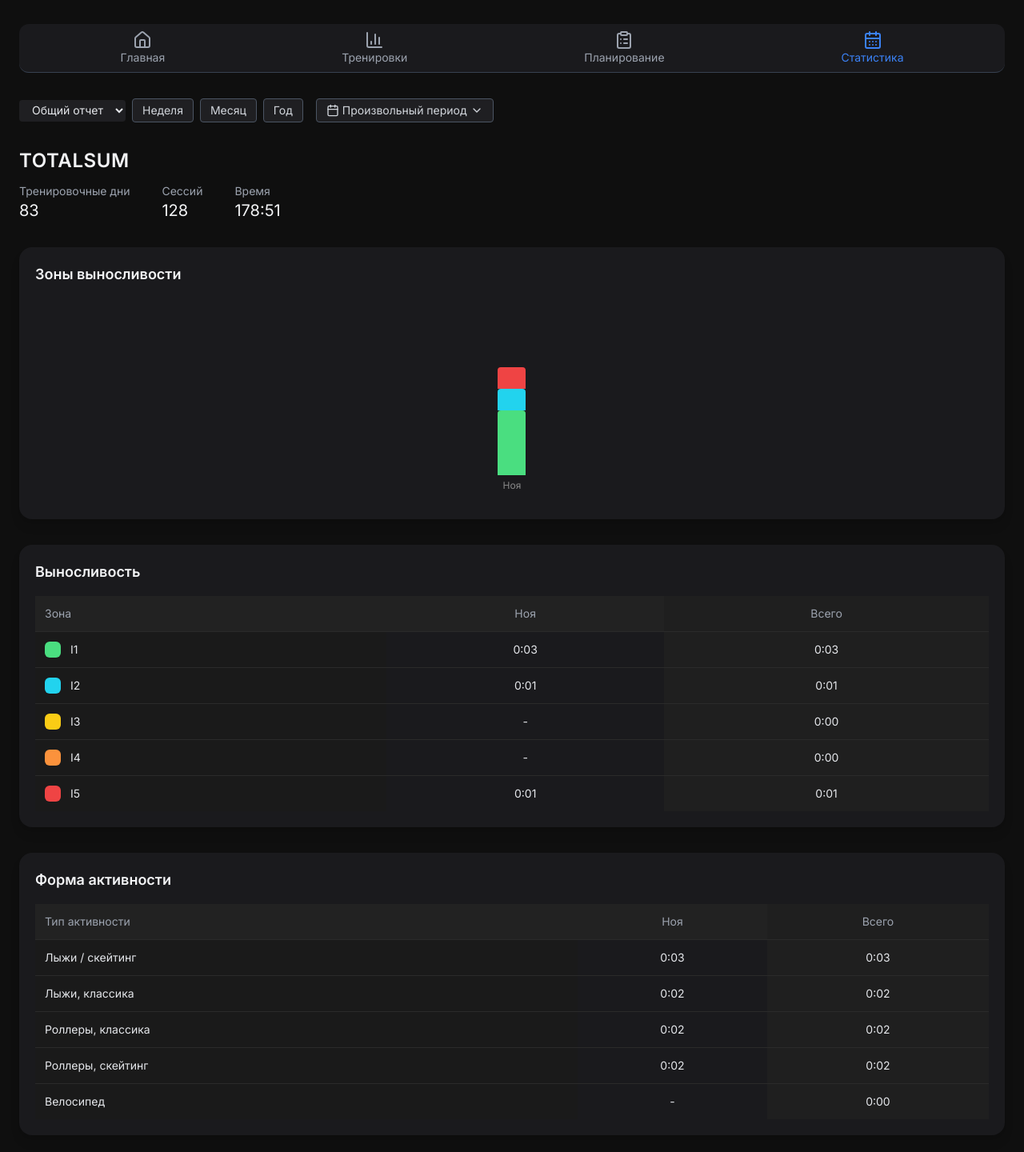
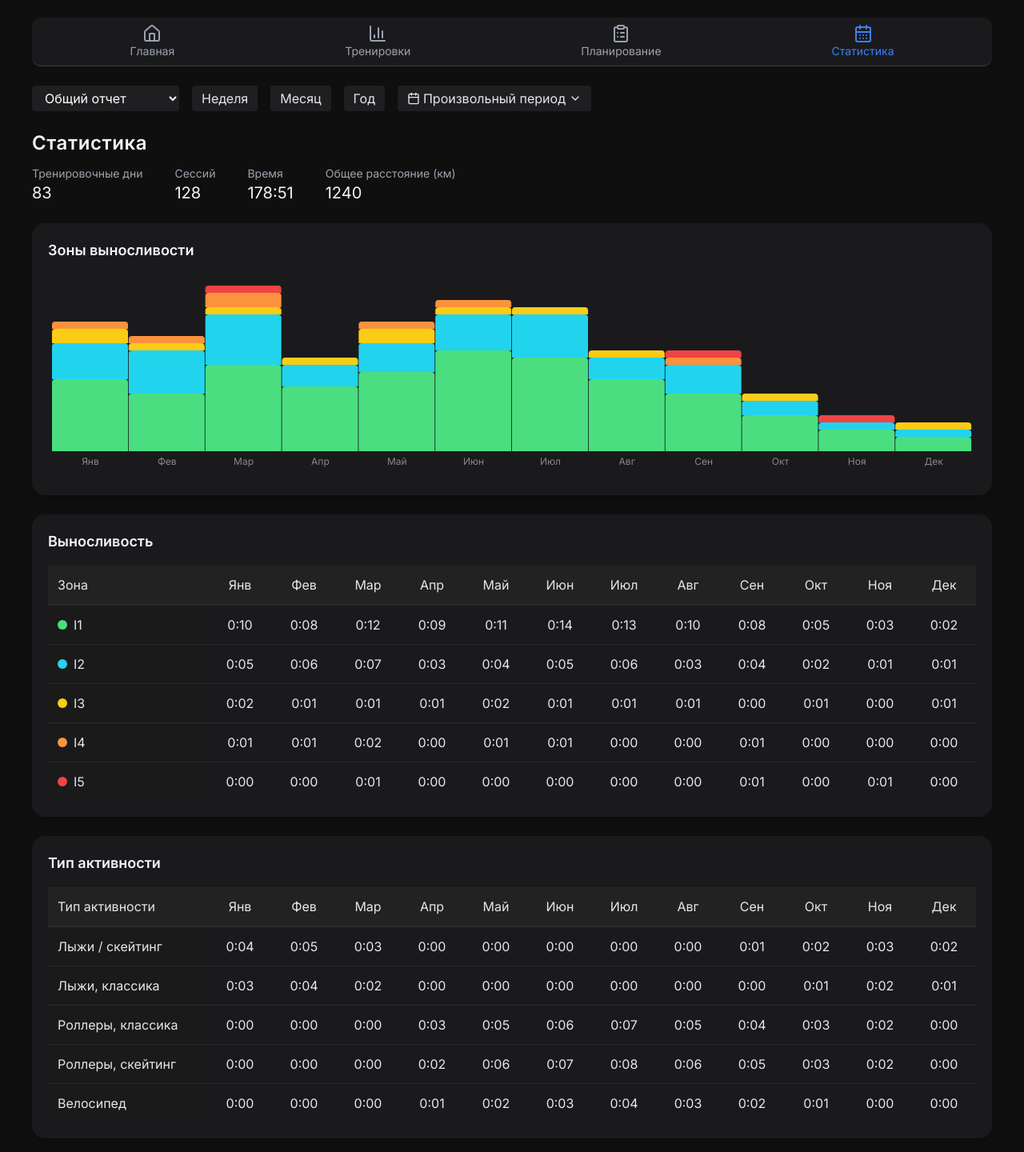
Before and after one commit to mbaliabin/dagbook-test, a React (Vite) app in the folder fasx-frontend/: page /statistics in a window 1280 px wide. Shown: the part 90-1530 px from the top of the page at 80% size. Built offline with nearby package versions, Linux system fonts and the light colour scheme.

Commit message:
Доработка StatisticsPage.tsx 373

```diff
--- a/fasx-frontend/src/pages/StatisticsPage.tsx
+++ b/fasx-frontend/src/pages/StatisticsPage.tsx
@@ -1,6 +1,7 @@
-import React from "react";
+import React, { useRef } from "react";
 import { useNavigate, useLocation } from "react-router-dom";
 import dayjs from "dayjs";
+import weekOfYear from "dayjs/plugin/weekOfYear";
 import "dayjs/locale/ru";
 import {
   Home,
@@ -24,6 +25,7 @@ import { ru } from "date-fns/locale";
 import "react-date-range/dist/styles.css";
 import "react-date-range/dist/theme/default.css";
 
+dayjs.extend(weekOfYear);
 dayjs.locale("ru");
 
 export default function StatsPage() {
@@ -32,18 +34,18 @@ export default function StatsPage() {
 
   const [name] = React.useState("Пользователь");
   const [reportType, setReportType] = React.useState("Общий отчет");
-  const [startPeriod, setStartPeriod] = React.useState(
-    dayjs().startOf("month").toDate()
-  );
-  const [endPeriod, setEndPeriod] = React.useState(
-    dayjs().endOf("month").toDate()
-  );
+  const [periodType, setPeriodType] = React.useState<"week" | "month" | "year" | "custom">("year");
+  const [dateRange, setDateRange] = React.useState<{ startDate: Date; endDate: Date }>({
+    startDate: dayjs("2025-01-01").toDate(),
+    endDate: dayjs("2025-12-31").toDate(),
+  });
   const [showDateRangePicker, setShowDateRangePicker] = React.useState(false);
 
   const totals = {
     trainingDays: 83,
     sessions: 128,
     time: "178:51",
+    distance: 1240,
   };
 
   const months = ["Янв","Фев","Мар","Апр","Май","Июн","Июл","Авг","Сен","Окт","Ноя","Дек"];
@@ -64,26 +66,117 @@ export default function StatsPage() {
     { type: "Велосипед", months: [0,0,0,1,2,3,4,3,2,1,0,0] },
   ];
 
+  const distanceByType = [
+    { type: "Лыжи / скейтинг", distance: [40,35,50,30,45,30,40,0,0,0,0,0] },
+    { type: "Лыжи, классика", distance: [60,50,55,40,50,45,50,0,0,0,0,0] },
+    { type: "Роллеры, классика", distance: [30,25,35,20,30,25,30,0,0,0,0,0] },
+    { type: "Роллеры, скейтинг", distance: [25,20,30,15,25,20,25,0,0,0,0,0] },
+    { type: "Велосипед", distance: [100,80,120,70,90,80,100,0,0,0,0,0] },
+  ];
+
   const formatTime = (minutes: number) => {
     const h = Math.floor(minutes / 60);
     const m = minutes % 60;
-    return `${h}:${m.toString().padStart(2, "0")}`;
+    return `${h}:${m.toString().padStart(2,"0")}`;
   };
 
-  const startMonth = dayjs(startPeriod).month();
-  const endMonth = dayjs(endPeriod).month();
+  const computeWeekColumns = () => {
+    const start = dayjs().startOf("year");
+    const end = dayjs().endOf("year");
+    const weeks: string[] = [];
+    let current = start.startOf("week");
+    while (current.isBefore(end)) {
+      weeks.push(`W${current.week()}`);
+      current = current.add(1,"week");
+    }
+    return weeks;
+  };
 
-  const filteredMonths = months.slice(startMonth, endMonth + 1);
-  const filteredEnduranceZones = enduranceZones.map((zone) => ({
-    ...zone,
-    months: zone.months.slice(startMonth, endMonth + 1),
-    total: zone.months.slice(startMonth, endMonth + 1).reduce((a,b) => a+b, 0),
-  }));
-  const filteredMovementTypes = movementTypes.map((m) => ({
-    ...m,
-    months: m.months.slice(startMonth, endMonth + 1),
-    total: m.months.slice(startMonth, endMonth + 1).reduce((a,b) => a+b, 0),
-  }));
+  const computeMonthColumns = () => months;
+
+  const computeCustomColumns = () => {
+    const start = dayjs(dateRange.startDate);
+    const end = dayjs(dateRange.endDate);
+    const result: string[] = [];
+    let current = start.startOf("day");
+    while (current.isBefore(end) || current.isSame(end, "day")) {
+      result.push(current.format("DD MMM"));
+      current = current.add(1, "day");
+    }
+    return result;
+  };
+
+  const computeColumns = () => {
+    if (periodType === "week") return computeWeekColumns();
+    if (periodType === "month") return computeMonthColumns();
+    if (periodType === "year") return computeMonthColumns();
+    if (periodType === "custom") return computeCustomColumns();
+    return months;
+  };
+
+  const filteredMonths = computeColumns();
+
+  const filteredEnduranceZones = enduranceZones.map((z) => {
+    const slice = z.months.slice(0, filteredMonths.length);
+    return { ...z, months: slice, total: slice.reduce((a,b)=>a+b,0) };
+  });
+
+  const filteredMovementTypes = movementTypes.map((m) => {
+    const slice = m.months.slice(0, filteredMonths.length);
+    return { ...m, months: slice, total: slice.reduce((a,b)=>a+b,0) };
+  });
+
+  const filteredDistanceTypes = distanceByType.map((d) => {
+    const slice = d.distance.slice(0, filteredMonths.length);
+    return { type: d.type, months: slice, total: slice.reduce((a,b)=>a+b,0) };
+  });
+
+  const scrollRefs = [useRef<HTMLDivElement>(null), useRef<HTMLDivElement>(null)];
+
+  const handleScroll = (e: React.UIEvent<HTMLDivElement>, index: number) => {
+    const scrollLeft = e.currentTarget.scrollLeft;
+    scrollRefs.forEach((ref,i)=>{ if(i!==index && ref.current) ref.current.scrollLeft = scrollLeft; });
+  };
+
+  const TableSection: React.FC<{ table:any; index:number }> = ({ table,index }) => {
+    const colWidth = 80;
+    const leftWidth = 200;
+    const totalWidth = 80;
+    const minWidth = Math.max(1000, filteredMonths.length*colWidth + leftWidth + totalWidth);
+
+    return (
+      <div className="bg-[#1a1a1d] p-5 rounded-2xl shadow-lg">
+        <h2 className="text-lg font-semibold text-gray-100 mb-4">{table.title}</h2>
+        <div ref={scrollRefs[index]} className="overflow-x-auto" onScroll={e=>handleScroll(e,index)}>
+          <div style={{minWidth}} className="transition-all">
+            <div className="flex bg-[#222] border-b border-[#2a2a2a] sticky top-0 z-10">
+              <div className="p-3 font-medium sticky left-0 bg-[#222] z-20" style={{width:leftWidth}}>
+                {table.title==="Выносливость"?"Зона":table.title==="Тип активности"?"Тип активности":"Вид"}
+              </div>
+              {filteredMonths.map((m,idx)=><div key={idx} className="p-3 text-center flex-none font-medium" style={{width:colWidth}}>{m}</div>)}
+              <div className="p-3 text-center font-medium bg-[#1f1f1f] flex-none" style={{width:totalWidth}}>Всего</div>
+            </div>
+            <div>
+              {table.data.map((row:any,j:number)=>(
+                <div key={j} className="flex border-t border-[#2a2a2a] hover:bg-[#252525]/60 transition">
+                  <div className="p-3 sticky left-0 bg-[#1a1a1a] z-10 flex items-center gap-2" style={{width:leftWidth}}>
+                    {row.color && <span className="inline-block w-3 h-3 rounded-full" style={{backgroundColor: row.color}}/>}
+                    <div className="truncate">{row.param || row.type}</div>
+                  </div>
+                  {row.months.map((val:number,k:number)=><div key={k} className="p-3 text-center flex-none" style={{width:colWidth}}>
+                    {table.title==="Выносливость"?formatTime(val):table.title==="Тип активности"?formatTime(val):val}
+                  </div>)}
+                  <div className="p-3 text-center bg-[#1f1f1f] flex-none" style={{width:totalWidth}}>
+                    {row.total}
+                  </div>
+                </div>
+              ))}
+            </div>
+          </div>
+        </div>
+      </div>
+    );
+  };
 
   const handleLogout = () => {
     localStorage.removeItem("token");
@@ -91,200 +184,141 @@ export default function StatsPage() {
   };
 
   const menuItems = [
-    { label: "Главная", icon: Home, path: "/daily" },
-    { label: "Тренировки", icon: BarChart3, path: "/profile" },
-    { label: "Планирование", icon: ClipboardList, path: "/planning" },
-    { label: "Статистика", icon: CalendarDays, path: "/statistics" },
+    { label:"Главная", icon:Home, path:"/daily" },
+    { label:"Тренировки", icon:BarChart3, path:"/profile" },
+    { label:"Планирование", icon:ClipboardList, path:"/planning" },
+    { label:"Статистика", icon:CalendarDays, path:"/statistics" },
   ];
 
-  const setWeek = () => {
-    setStartPeriod(dayjs().startOf("isoWeek").toDate());
-    setEndPeriod(dayjs().endOf("isoWeek").toDate());
+  const distanceColors: Record<string,string> = {
+    "Лыжи / скейтинг":"#4ade80",
+    "Лыжи, классика":"#22d3ee",
+    "Роллеры, классика":"#facc15",
+    "Роллеры, скейтинг":"#fb923c",
+    "Велосипед":"#3b82f6",
   };
-  const setMonth = () => {
-    setStartPeriod(dayjs().startOf("month").toDate());
-    setEndPeriod(dayjs().endOf("month").toDate());
-  };
-  const setYear = () => {
-    setStartPeriod(dayjs().startOf("year").toDate());
-    setEndPeriod(dayjs().endOf("year").toDate());
-  };
+
+  const activeDistanceTypes = filteredDistanceTypes.filter(t=>t.months.some(v=>v>0)).map(t=>t.type);
 
   return (
     <div className="min-h-screen bg-[#0f0f0f] text-gray-200 p-6 w-full">
-      <div className="space-y-8 max-w-[1600px] mx-auto">
+      <div className="max-w-[1600px] mx-auto space-y-6 px-4">
 
-        {/* Header */}
+        {/* HEADER */}
         <div className="flex flex-col md:flex-row md:items-center md:justify-between gap-4 mb-4 w-full">
           <div className="flex items-center space-x-4">
-            <img src="/profile.jpg" alt="Avatar" className="w-16 h-16 rounded-full object-cover" />
+            <img src="/profile.jpg" alt="Avatar" className="w-16 h-16 rounded-full object-cover"/>
             <h1 className="text-2xl font-bold text-white">{name}</h1>
           </div>
           <div className="flex items-center space-x-2 flex-wrap">
             <button className="bg-blue-600 hover:bg-blue-700 text-white text-sm px-3 py-1 rounded flex items-center">
-              <Plus className="w-4 h-4 mr-1" /> Добавить тренировку
+              <Plus className="w-4 h-4 mr-1"/> Добавить тренировку
             </button>
             <button onClick={handleLogout} className="bg-blue-600 hover:bg-blue-700 text-white text-sm px-3 py-1 rounded flex items-center">
-              <LogOut className="w-4 h-4 mr-1" /> Выйти
+              <LogOut className="w-4 h-4 mr-1"/> Выйти
             </button>
           </div>
         </div>
 
-        {/* Верхнее меню */}
+        {/* MENU */}
         <div className="flex justify-around bg-[#1a1a1d] border-b border-gray-700 py-2 px-4 rounded-xl mb-6">
-          {menuItems.map((item) => {
-            const Icon = item.icon;
-            const isActive = location.pathname === item.path;
-            return (
-              <button key={item.path} onClick={() => navigate(item.path)}
-                className={`flex flex-col items-center text-sm transition-colors ${isActive ? "text-blue-500" : "text-gray-400 hover:text-white"}`}>
-                <Icon className="w-6 h-6" />
+          {menuItems.map((item)=>{ const Icon=item.icon; const isActive=location.pathname===item.path;
+            return <button key={item.path} onClick={()=>navigate(item.path)} className={`flex flex-col items-center text-sm transition-colors ${isActive?"text-blue-500":"text-gray-400 hover:text-white"}`}>
+              <Icon className="w-6 h-6"/>
               <span>{item.label}</span>
-              </button>
-            );
+            </button>;
           })}
         </div>
 
-        {/* Фильтры */}
-        <div className="flex flex-wrap gap-2 items-center mb-6">
-          <select value={reportType} onChange={e => setReportType(e.target.value)} className="bg-[#1f1f22] text-gray-200 px-3 py-1 rounded text-sm">
+        {/* FILTERS */}
+        <div className="flex flex-wrap gap-4 mb-4">
+          <select value={reportType} onChange={e=>setReportType(e.target.value)} className="bg-[#1f1f22] text-white px-3 py-1 rounded">
             <option>Общий отчет</option>
+            <option>Общая дистанция</option>
           </select>
-
-          <button onClick={setWeek} className="text-sm px-3 py-1 rounded border border-gray-600 bg-[#1f1f22] text-gray-300 hover:bg-[#2a2a2d]">Неделя</button>
-          <button onClick={setMonth} className="text-sm px-3 py-1 rounded border border-gray-600 bg-[#1f1f22] text-gray-300 hover:bg-[#2a2a2d]">Месяц</button>
-          <button onClick={setYear} className="text-sm px-3 py-1 rounded border border-gray-600 bg-[#1f1f22] text-gray-300 hover:bg-[#2a2a2d]">Год</button>
-
+          <button onClick={()=>setPeriodType("week")} className="px-3 py-1 rounded bg-[#1f1f22] text-gray-200 hover:bg-[#2a2a2d]">Неделя</button>
+          <button onClick={()=>setPeriodType("month")} className="px-3 py-1 rounded bg-[#1f1f22] text-gray-200 hover:bg-[#2a2a2d]">Месяц</button>
+          <button onClick={()=>setPeriodType("year")} className="px-3 py-1 rounded bg-[#1f1f22] text-gray-200 hover:bg-[#2a2a2d]">Год</button>
           <div className="relative">
-            <button onClick={() => setShowDateRangePicker(prev => !prev)} className="ml-2 text-sm px-3 py-1 rounded border border-gray-600 bg-[#1f1f22] text-gray-300 hover:bg-[#2a2a2d] flex items-center">
-              <Calendar className="w-4 h-4 mr-1"/> Произвольный период <ChevronDown className="w-4 h-4 ml-1" />
+            <button onClick={()=>setShowDateRangePicker(prev=>!prev)} className="px-3 py-1 rounded bg-[#1f1f22] text-gray-200 hover:bg-[#2a2a2d] flex items-center">
+              <Calendar className="w-4 h-4 mr-1"/> Произвольный период
+              <ChevronDown className="w-4 h-4 ml-1"/>
             </button>
-            {showDateRangePicker && (
+            {showDateRangePicker &&
               <div className="absolute z-50 mt-2 bg-[#1a1a1d] rounded shadow-lg p-2">
                 <DateRange
-                  onChange={item => { setStartPeriod(item.selection.startDate); setEndPeriod(item.selection.endDate); }}
-                  moveRangeOnFirstSelection={false}
-                  ranges={[{ startDate: startPeriod, endDate: endPeriod, key: 'selection' }]}
-                  months={1} direction="horizontal" rangeColors={['#3b82f6']} locale={ru} weekStartsOn={1}
+                  ranges={[{startDate: dateRange.startDate, endDate: dateRange.endDate, key:"selection"}]}
+                  onChange={item=>setDateRange({startDate:item.selection.startDate,endDate:item.selection.endDate})}
+                  months={1} direction="horizontal" locale={ru} weekStartsOn={1} moveRangeOnFirstSelection={false} rangeColors={["#3b82f6"]}
                 />
                 <div className="flex justify-end mt-2 space-x-2">
-                  <button onClick={() => setShowDateRangePicker(false)} className="px-3 py-1 rounded border border-gray-600 hover:bg-gray-700 text-gray-300">Отмена</button>
-                  <button onClick={() => setShowDateRangePicker(false)} className="px-3 py-1 rounded bg-blue-600 hover:bg-blue-700 text-white">Применить</button>
+                  <button onClick={()=>setShowDateRangePicker(false)} className="px-3 py-1 rounded border border-gray-600 hover:bg-gray-700 text-gray-300">Отмена</button>
+                  <button onClick={()=>setShowDateRangePicker(false)} className="px-3 py-1 rounded bg-blue-600 hover:bg-blue-700 text-white">Применить</button>
                 </div>
               </div>
-            )}
+            }
           </div>
         </div>
 
-        {/* TOTALSUM */}
+        {/* TOTALS */}
         <div>
-          <h1 className="text-2xl font-semibold tracking-wide text-gray-100">TOTALSUM</h1>
+          <h1 className="text-2xl font-semibold tracking-wide text-gray-100">Статистика</h1>
           <div className="flex flex-wrap gap-10 text-sm mt-3">
-            <div>
-              <p className="text-gray-400">Тренировочные дни</p>
-              <p className="text-xl text-gray-100">{totals.trainingDays}</p>
-            </div>
-            <div>
-              <p className="text-gray-400">Сессий</p>
-              <p className="text-xl text-gray-100">{totals.sessions}</p>
-            </div>
-            <div>
-              <p className="text-gray-400">Время</p>
-              <p className="text-xl text-gray-100">{totals.time}</p>
-            </div>
+            <div><p className="text-gray-400">Тренировочные дни</p><p className="text-xl text-gray-100">{totals.trainingDays}</p></div>
+            <div><p className="text-gray-400">Сессий</p><p className="text-xl text-gray-100">{totals.sessions}</p></div>
+            <div><p className="text-gray-400">Время</p><p className="text-xl text-gray-100">{totals.time}</p></div>
+            <div><p className="text-gray-400">Общее расстояние (км)</p><p className="text-xl text-gray-100">{totals.distance}</p></div>
           </div>
         </div>
 
-        {/* Диаграмма зоны выносливости */}
+        {/* REPORTS */}
+        {reportType==="Общий отчет" && <>
           <div className="bg-[#1a1a1d] p-5 rounded-2xl shadow-lg">
             <h2 className="text-lg font-semibold mb-4 text-gray-100">Зоны выносливости</h2>
             <div className="h-64">
               <ResponsiveContainer width="100%" height="100%">
                 <BarChart
-                data={filteredMonths.map((month, i) => {
-                  const data: any = { month };
-                  filteredEnduranceZones.forEach((zone) => (data[zone.zone] = zone.months[i]));
+                  data={filteredMonths.map((month,i)=>{
+                    const data:any={month};
+                    filteredEnduranceZones.forEach(z=>data[z.zone]=z.months[i]);
                     return data;
                   })}
-                barSize={35}
+                  barGap={0} barCategoryGap="0%"
                 >
-                <XAxis dataKey="month" axisLine={false} tickLine={false} tick={{ fill: "#888", fontSize: 12 }} />
-                <Tooltip
-                  content={({ active, payload }: any) => {
-                    if (active && payload && payload.length) {
-                      return (
-                        <div className="bg-[#1e1e1e] border border-[#333] px-3 py-2 rounded-xl text-xs text-gray-300 shadow-md">
-                          {payload.map((p: any) => (
-                            <p key={p.dataKey} className="mt-1">
-                              <span
-                                className="inline-block w-3 h-3 mr-1 rounded-full"
-                                style={{ backgroundColor: p.fill }}
-                              ></span>
-                              {p.dataKey}: {formatTime(p.value)}
-                            </p>
-                          ))}
-                        </div>
-                      );
-                    }
-                    return null;
-                  }}
-                />
-                {filteredEnduranceZones.map((zone) => (
-                  <Bar key={zone.zone} dataKey={zone.zone} stackId="a" fill={zone.color} radius={[4, 4, 0, 0]} />
-                ))}
+                  <XAxis dataKey="month" axisLine={false} tickLine={false} tick={{fill:"#888", fontSize:12}}/>
+                  <Tooltip/>
+                  {filteredEnduranceZones.map(z=><Bar key={z.zone} dataKey={z.zone} stackId="a" fill={z.color} radius={[4,4,0,0]}/>)}
                 </BarChart>
               </ResponsiveContainer>
             </div>
           </div>
 
-        {/* Таблица выносливости */}
-        <div className="bg-[#1a1a1d] p-5 rounded-2xl shadow-lg overflow-x-auto">
-          <h2 className="text-lg font-semibold text-gray-100 mb-4">Выносливость</h2>
-          <table className="w-full min-w-[900px] text-sm border-collapse">
-            <thead>
-              <tr className="bg-[#222] text-gray-400 text-left">
-                <th className="p-3 font-medium sticky left-0 bg-[#222]">Зона</th>
-                {filteredMonths.map((m) => (<th key={m} className="p-3 font-medium text-center">{m}</th>))}
-                <th className="p-3 font-medium text-center bg-[#1f1f1f]">Всего</th>
-              </tr>
-            </thead>
-            <tbody>
-              {filteredEnduranceZones.map((z) => (
-                <tr key={z.zone} className="border-t border-[#2a2a2a] hover:bg-[#252525]/60 transition">
-                  <td className="p-3 flex items-center gap-3 sticky left-0 bg-[#1a1a1a]">
-                    <div className="w-5 h-5 rounded-md" style={{ backgroundColor: z.color }}></div>
-                    {z.zone}
-                  </td>
-                  {z.months.map((val, i) => (<td key={i} className="p-3 text-center">{val > 0 ? formatTime(val) : "-"}</td>))}
-                  <td className="p-3 text-center font-medium bg-[#1f1f1f]">{formatTime(z.total)}</td>
-                </tr>
-              ))}
-            </tbody>
-          </table>
+          <TableSection table={{title:"Выносливость", data: filteredEnduranceZones.map(z=>({param:z.zone,color:z.color,months:z.months,total:formatTime(z.total)}))}} index={0}/>
+          <TableSection table={{title:"Тип активности", data: filteredMovementTypes.map(m=>({param:m.type,months:m.months,total:formatTime(m.total)}))}} index={1}/>
+        </>}
+
+        {reportType==="Общая дистанция" && <>
+          <div className="bg-[#1a1a1d] p-5 rounded-2xl shadow-lg">
+            <h2 className="text-lg font-semibold mb-4 text-gray-100">Общая дистанция по видам тренировок</h2>
+            <div className="h-64">
+              <ResponsiveContainer width="100%" height="100%">
+                <BarChart
+                  data={filteredMonths.map((month,i)=>{
+                    const data:any={month};
+                    filteredDistanceTypes.forEach(t=>data[t.type]=t.months[i]);
+                    return data;
+                  })}
+                  barGap={0} barCategoryGap="0%"
+                >
+                  <XAxis dataKey="month" axisLine={false} tickLine={false} tick={{fill:"#888", fontSize:12}}/>
+                  <Tooltip/>
+                  {activeDistanceTypes.map(type=><Bar key={type} dataKey={type} stackId="a" fill={distanceColors[type]} radius={[4,4,0,0]}/>)}
+                </BarChart>
+              </ResponsiveContainer>
             </div>
-
-        {/* Таблица активности */}
-        <div className="bg-[#1a1a1d] p-5 rounded-2xl shadow-lg overflow-x-auto">
-          <h2 className="text-lg font-semibold text-gray-100 mb-4">Форма активности</h2>
-          <table className="w-full min-w-[900px] text-sm border-collapse">
-            <thead>
-              <tr className="bg-[#222] text-gray-400 text-left">
-                <th className="p-3 font-medium sticky left-0 bg-[#222]">Тип активности</th>
-                {filteredMonths.map((m) => (<th key={m} className="p-3 font-medium text-center">{m}</th>))}
-                <th className="p-3 font-medium text-center bg-[#1f1f1f]">Всего</th>
-              </tr>
-            </thead>
-            <tbody>
-              {filteredMovementTypes.map((m) => (
-                <tr key={m.type} className="border-t border-[#2a2a2a] hover:bg-[#252525]/60 transition">
-                  <td className="p-3 sticky left-0 bg-[#1a1a1a]">{m.type}</td>
-                  {m.months.map((val, i) => (<td key={i} className="p-3 text-center">{val > 0 ? formatTime(val) : "-"}</td>))}
-                  <td className="p-3 text-center font-medium bg-[#1f1f1f]">{formatTime(m.total)}</td>
-                </tr>
-              ))}
-            </tbody>
-          </table>
           </div>
+          <TableSection table={{title:"Дистанция по видам тренировок", data:filteredDistanceTypes,totalKey:"distance"}} index={0}/>
+        </>}
 
       </div>
     </div>
```
Lines whose indentation alone changed are shown as unchanged.
